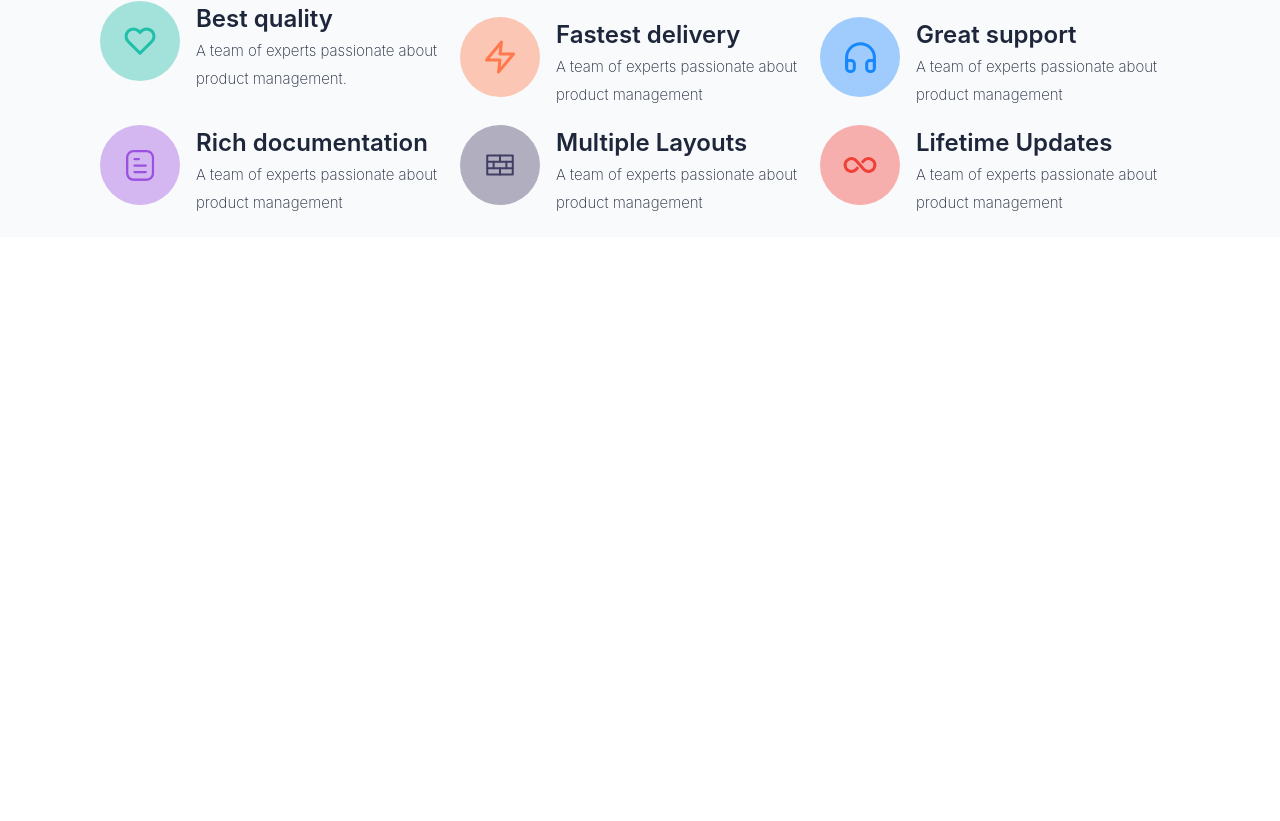
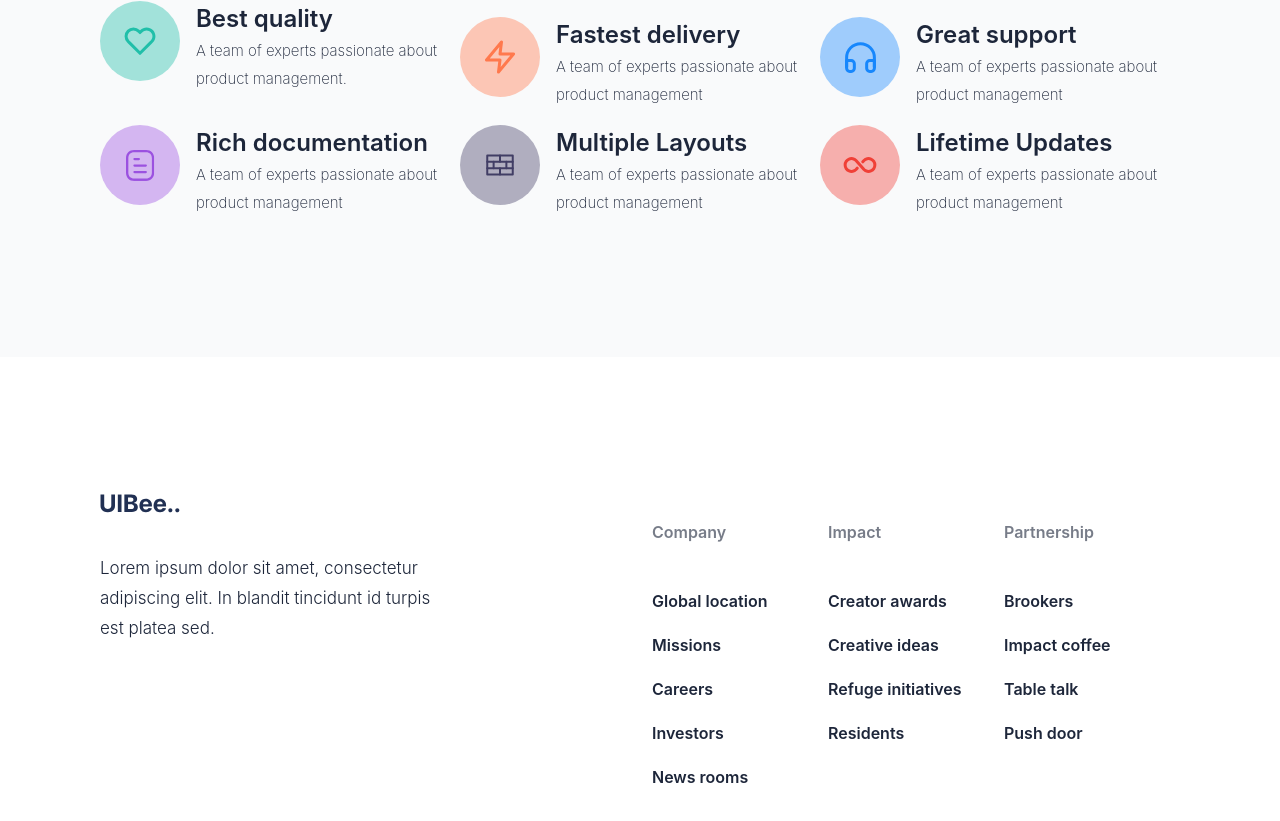
Before and after one commit to yusuffsaid/kbu-case, a React (Create React App) app: page / in a window 1280 px wide. Shown: the part 1067-1888 px from the top of the page. Before the commit the page ends 1304 px from the top, so only its background shows below. Built offline with nearby package versions, Linux system fonts and the light colour scheme; the HTML template or start-up script is replaced by a standard one.

Commit message:
made as footer responsive

```diff
--- a/src/App.js
+++ b/src/App.js
@@ -1,4 +1,5 @@
 import React from 'react'
+import Footer from './Components/Footer'
 import Header from './Components/Header'
 import Pricing from './Pages/Pricing'
 const App = () => {
@@ -6,6 +7,7 @@ const App = () => {
     <div className=''>
       <Header></Header>
       <Pricing></Pricing>
+      <Footer></Footer>
     </div>
   )
 }
--- a/src/Components/BadgeCart/BadgeLayout.js
+++ b/src/Components/BadgeCart/BadgeLayout.js
@@ -3,7 +3,7 @@ import BadgeItem from './BadgeItem'
 
 const BadgeLayout = ({property}) => {
   return (
-    <div className='flex relative  w-full mt-[120px] lg:flex-row flex-wrap space-y-4'>
+    <div className='flex relative w-full my-[120px] lg:flex-row flex-wrap space-y-4'>
       {
         property.map((item,i)=><BadgeItem Icon ={item.Icon} item={item} key={i}/>)
       }
--- /dev/null
+++ b/src/Components/Footer.js
@@ -0,0 +1,108 @@
+import React from "react";
+
+const Footer = () => {
+  return (
+    <div className="wrapper flex flex-col gap-6 md:flex-row shrink mt-[117px]">
+      <div className="basis-1/2">
+        <svg
+          width="80"
+          height="19"
+          viewBox="0 0 80 19"
+          fill="none"
+          xmlns="http://www.w3.org/2000/svg"
+        >
+          <path
+            d="M11.2983 0.545471H14.9886V11.8807C14.9886 13.1534 14.6846 14.2671 14.0767 15.2216C13.4744 16.1762 12.6307 16.9205 11.5454 17.4546C10.4602 17.983 9.19601 18.2472 7.75282 18.2472C6.30396 18.2472 5.03692 17.983 3.95169 17.4546C2.86646 16.9205 2.02271 16.1762 1.42044 15.2216C0.818165 14.2671 0.517029 13.1534 0.517029 11.8807V0.545471H4.20737V11.5654C4.20737 12.2301 4.35226 12.821 4.64203 13.3381C4.93748 13.8551 5.35226 14.2614 5.88635 14.5568C6.42044 14.8523 7.0426 15 7.75282 15C8.46873 15 9.09089 14.8523 9.6193 14.5568C10.1534 14.2614 10.5653 13.8551 10.8551 13.3381C11.1506 12.821 11.2983 12.2301 11.2983 11.5654V0.545471Z"
+            fill="#213053"
+          />
+          <path
+            d="M21.5152 0.545471V18H17.8248V0.545471H21.5152Z"
+            fill="#213053"
+          />
+          <path
+            d="M24.3514 18V0.545471H31.34C32.6241 0.545471 33.6952 0.735812 34.5531 1.11649C35.4111 1.49718 36.056 2.02559 36.4878 2.70172C36.9196 3.37218 37.1355 4.1449 37.1355 5.0199C37.1355 5.70172 36.9991 6.30115 36.7264 6.8182C36.4537 7.32956 36.0787 7.75002 35.6014 8.07956C35.1298 8.40343 34.59 8.63354 33.9821 8.7699V8.94036C34.6469 8.96877 35.269 9.15627 35.8486 9.50286C36.4338 9.84945 36.9082 10.3352 37.2719 10.9602C37.6355 11.5796 37.8173 12.3182 37.8173 13.1762C37.8173 14.1023 37.5872 14.929 37.127 15.6563C36.6724 16.3779 35.9991 16.9489 35.1071 17.3693C34.215 17.7898 33.1156 18 31.8088 18H24.3514ZM28.0417 14.983H31.0503C32.0787 14.983 32.8287 14.7869 33.3003 14.3949C33.7719 13.9972 34.0077 13.4688 34.0077 12.8097C34.0077 12.3267 33.8912 11.9006 33.6582 11.5313C33.4253 11.1619 33.0929 10.8722 32.6611 10.6619C32.2349 10.4517 31.7264 10.3466 31.1355 10.3466H28.0417V14.983ZM28.0417 7.84945H30.7775C31.2832 7.84945 31.7321 7.76138 32.1241 7.58524C32.5219 7.40343 32.8344 7.14774 33.0616 6.8182C33.2946 6.48865 33.4111 6.09377 33.4111 5.63354C33.4111 5.00286 33.1866 4.49434 32.7378 4.10797C32.2946 3.72161 31.6639 3.52843 30.8457 3.52843H28.0417V7.84945Z"
+            fill="#213053"
+          />
+          <path
+            d="M45.9163 18.2557C44.5697 18.2557 43.4106 17.983 42.439 17.4375C41.4731 16.8864 40.7288 16.108 40.2061 15.1023C39.6834 14.0909 39.422 12.8949 39.422 11.5142C39.422 10.1676 39.6834 8.98581 40.2061 7.96877C40.7288 6.95172 41.4646 6.15911 42.4135 5.59093C43.368 5.02274 44.4873 4.73865 45.7714 4.73865C46.6351 4.73865 47.439 4.87786 48.1834 5.15627C48.9334 5.42899 49.5868 5.84093 50.1436 6.39206C50.7061 6.9432 51.1436 7.63638 51.4561 8.47161C51.7686 9.30115 51.9248 10.2727 51.9248 11.3864V12.3835H40.8709V10.1335H48.5072C48.5072 9.61081 48.3936 9.14774 48.1663 8.74434C47.939 8.34093 47.6237 8.02558 47.2203 7.79831C46.8226 7.56536 46.3595 7.44888 45.8311 7.44888C45.28 7.44888 44.7913 7.57672 44.3652 7.8324C43.9447 8.0824 43.6152 8.42047 43.3765 8.84661C43.1379 9.26706 43.0158 9.73581 43.0101 10.2529V12.3921C43.0101 13.0398 43.1294 13.5994 43.368 14.071C43.6123 14.5426 43.9561 14.9063 44.3993 15.1619C44.8425 15.4176 45.368 15.5455 45.976 15.5455C46.3794 15.5455 46.7487 15.4887 47.0839 15.375C47.4192 15.2614 47.7061 15.0909 47.9447 14.8637C48.1834 14.6364 48.3652 14.358 48.4902 14.0284L51.8481 14.25C51.6777 15.0568 51.3283 15.7614 50.7998 16.3637C50.2771 16.9602 49.601 17.4262 48.7714 17.7614C47.9476 18.0909 46.9959 18.2557 45.9163 18.2557Z"
+            fill="#213053"
+          />
+          <path
+            d="M60.0601 18.2557C58.7135 18.2557 57.5544 17.983 56.5828 17.4375C55.6169 16.8864 54.8726 16.108 54.3498 15.1023C53.8271 14.0909 53.5658 12.8949 53.5658 11.5142C53.5658 10.1676 53.8271 8.98581 54.3498 7.96877C54.8726 6.95172 55.6084 6.15911 56.5572 5.59093C57.5118 5.02274 58.6311 4.73865 59.9152 4.73865C60.7788 4.73865 61.5828 4.87786 62.3271 5.15627C63.0771 5.42899 63.7305 5.84093 64.2873 6.39206C64.8498 6.9432 65.2873 7.63638 65.5998 8.47161C65.9123 9.30115 66.0686 10.2727 66.0686 11.3864V12.3835H55.0146V10.1335H62.651C62.651 9.61081 62.5373 9.14774 62.3101 8.74434C62.0828 8.34093 61.7675 8.02558 61.364 7.79831C60.9663 7.56536 60.5033 7.44888 59.9748 7.44888C59.4237 7.44888 58.9351 7.57672 58.5089 7.8324C58.0885 8.0824 57.7589 8.42047 57.5203 8.84661C57.2817 9.26706 57.1595 9.73581 57.1538 10.2529V12.3921C57.1538 13.0398 57.2731 13.5994 57.5118 14.071C57.7561 14.5426 58.0998 14.9063 58.543 15.1619C58.9862 15.4176 59.5118 15.5455 60.1197 15.5455C60.5231 15.5455 60.8925 15.4887 61.2277 15.375C61.5629 15.2614 61.8498 15.0909 62.0885 14.8637C62.3271 14.6364 62.5089 14.358 62.6339 14.0284L65.9919 14.25C65.8214 15.0568 65.472 15.7614 64.9436 16.3637C64.4209 16.9602 63.7447 17.4262 62.9152 17.7614C62.0913 18.0909 61.1396 18.2557 60.0601 18.2557Z"
+            fill="#213053"
+          />
+          <path
+            d="M70.3601 18.2216C69.7976 18.2216 69.3146 18.0227 68.9112 17.625C68.5135 17.2216 68.3146 16.7387 68.3146 16.1762C68.3146 15.6193 68.5135 15.1421 68.9112 14.7443C69.3146 14.3466 69.7976 14.1477 70.3601 14.1477C70.9055 14.1477 71.3828 14.3466 71.7919 14.7443C72.201 15.1421 72.4055 15.6193 72.4055 16.1762C72.4055 16.5512 72.3089 16.8949 72.1158 17.2074C71.9283 17.5142 71.6811 17.7614 71.3743 17.9489C71.0675 18.1307 70.7294 18.2216 70.3601 18.2216Z"
+            fill="#213053"
+          />
+          <path
+            d="M77.3085 18.2216C76.746 18.2216 76.2631 18.0227 75.8596 17.625C75.4619 17.2216 75.2631 16.7387 75.2631 16.1762C75.2631 15.6193 75.4619 15.1421 75.8596 14.7443C76.2631 14.3466 76.746 14.1477 77.3085 14.1477C77.854 14.1477 78.3312 14.3466 78.7403 14.7443C79.1494 15.1421 79.354 15.6193 79.354 16.1762C79.354 16.5512 79.2574 16.8949 79.0642 17.2074C78.8767 17.5142 78.6295 17.7614 78.3227 17.9489C78.0159 18.1307 77.6778 18.2216 77.3085 18.2216Z"
+            fill="#213053"
+          />
+        </svg>
+        <p className="text-[17px] leading-[30px] text-opacity-80 md:max-w-[350px] font-light mt-10">
+          Lorem ipsum dolor sit amet, consectetur adipiscing elit. In blandit
+          tincidunt id turpis est platea sed.
+        </p>
+      </div>
+      <div className="md:basis-1/2 flex flex-col sm:flex-row justify-between items-start">
+        <div className="flex flex-col basis-1/3">
+          <h4 className="font-[15px] opacity-60 leading-[26px] sm:mb-[44px]  mt-[25px] mb-[15px]">
+            Company
+          </h4>
+          <a href="#" className="font-[17px] mb-5">
+            Global location
+          </a>
+          <a href="#" className="font-[17px] mb-5">
+            Missions
+          </a>
+          <a href="#" className="font-[17px] mb-5">
+            Careers
+          </a>
+          <a href="#" className="font-[17px] mb-5">
+            Investors
+          </a>
+          <a href="#" className="font-[17px] mb-5">
+            News rooms
+          </a>
+        </div>
+        <div className="flex flex-col basis-1/3">
+          <h4 className="font-[15px] opacity-60 leading-[26px] sm:mb-[44px]  mt-[25px] mb-[15px]">
+            Impact
+          </h4>
+          <a href="#" className="font-[17px] mb-5">
+            Creator awards
+          </a>
+          <a href="#" className="font-[17px] mb-5">
+            Creative ideas
+          </a>
+          <a href="#" className="font-[17px] mb-5">
+            Refuge initiatives
+          </a>
+          <a href="#" className="font-[17px] mb-5">
+            Residents
+          </a>
+        </div>
+        <div className="flex flex-col basis-1/3">
+          <h4 className="font-[15px] opacity-60 leading-[26px] sm:mb-[44px]  mt-[25px] mb-[15px]">
+            Partnership
+          </h4>
+          <a href="#" className="font-[17px] mb-5">
+            Brookers
+          </a>
+          <a href="#" className="font-[17px] mb-5">
+            Impact coffee
+          </a>
+          <a href="#" className="font-[17px] mb-5">
+            Table talk
+          </a>
+          <a href="#" className="font-[17px] mb-5">
+            Push door
+          </a>
+        </div>
+      </div>
+    </div>
+  );
+};
+
+export default Footer;
--- a/src/Components/PriceCard/CardLayout.js
+++ b/src/Components/PriceCard/CardLayout.js
@@ -3,7 +3,7 @@ import CardItem from './CardItem'
 
 const CardLayout = ({property}) => {
   return (
-    <div className=' relative flex flex-col mt-[80px] lg:flex-row  flex-grow space-y-6 lg:space-y-0 lg:space-x-6 md:max-h-[498px] rounded-[15px]'>
+    <div className=' relative flex flex-col mt-[80px] lg:flex-row space-y-6 lg:space-y-0 lg:space-x-6  rounded-[15px]'>
         {
             property.map((item,i)=> <CardItem item={item}></CardItem>)
         }
```
